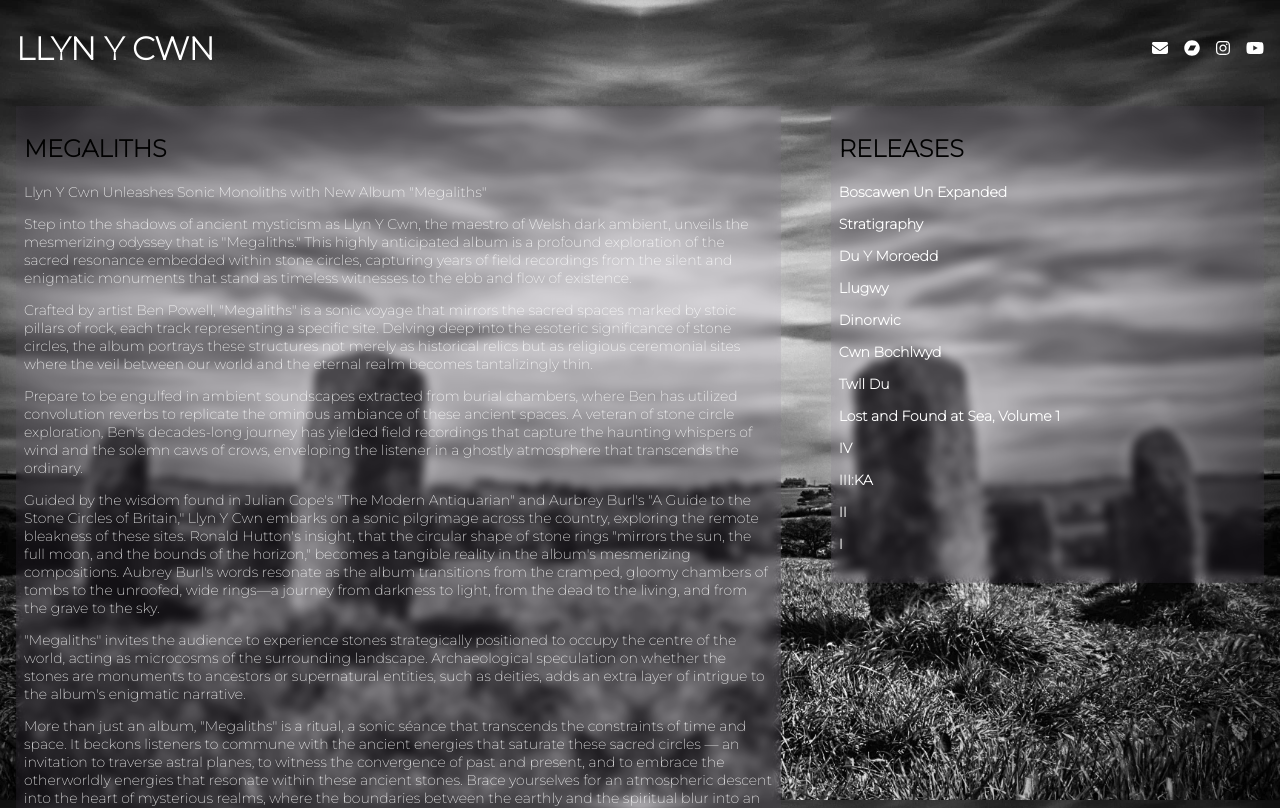
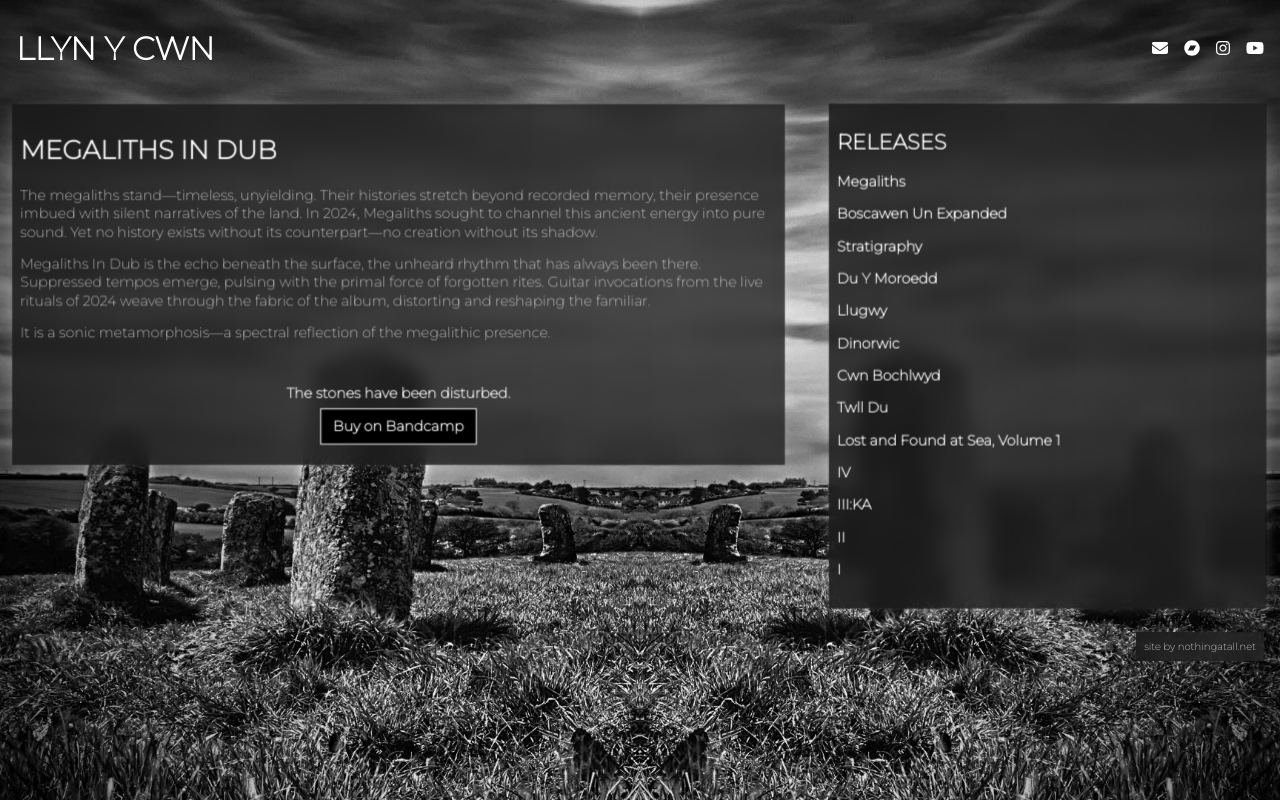
Before and after one commit to nothingatalldotnet/llynycwn.co.uk, a Vue app in the folder llyn-y-cwn/: page / in a window 1280 px wide. Shown: the top 808 px of the page. Built offline with nearby package versions, Linux system fonts and the light colour scheme.

Commit message:
megaliths in dub

```diff
--- a/llyn-y-cwn/src/components/AppFooter.vue
+++ b/llyn-y-cwn/src/components/AppFooter.vue
@@ -19,11 +19,18 @@
         div {
             padding: 0.5rem;
             backdrop-filter: blur(5px);
-            background-color: rgba(128, 128, 128, 0.1);
+            background: linear-gradient(
+                270deg,
+                rgba(25, 25, 25, 0.85),
+                rgba(35, 35, 35, 0.8),
+                rgba(25, 25, 25, 0.85)
+            );
+            background-size: 200% 200%;
+            backdrop-filter: blur(8px);
 
             p, a {
                 margin: 0;
-                color: #000;
+                color: #fff;
                 text-decoration: none;
             }
         }
--- a/llyn-y-cwn/src/components/NewsBlock.vue
+++ b/llyn-y-cwn/src/components/NewsBlock.vue
@@ -1,20 +1,14 @@
 <template>
     <section class="news-section">
-        <h2>Megaliths</h2>
+        <h2>Megaliths In Dub</h2>
         <div>
-            <p>Llyn Y Cwn Unleashes Sonic Monoliths with New Album "Megaliths"</p>
-            <p>Step into the shadows of ancient mysticism as Llyn Y Cwn, the maestro of Welsh dark ambient, unveils the mesmerizing odyssey that is "Megaliths." This highly anticipated album is a profound exploration of the sacred resonance embedded within stone circles, capturing years of field recordings from the silent and enigmatic monuments that stand as timeless witnesses to the ebb and flow of existence.</p>
-            <p>Crafted by artist Ben Powell, "Megaliths" is a sonic voyage that mirrors the sacred spaces marked by stoic pillars of rock, each track representing a specific site. Delving deep into the esoteric significance of stone circles, the album portrays these structures not merely as historical relics but as religious ceremonial sites where the veil between our world and the eternal realm becomes tantalizingly thin.</p>
-            <p>Prepare to be engulfed in ambient soundscapes extracted from burial chambers, where Ben has utilized convolution reverbs to replicate the ominous ambiance of these ancient spaces. A veteran of stone circle exploration, Ben's decades-long journey has yielded field recordings that capture the haunting whispers of wind and the solemn caws of crows, enveloping the listener in a ghostly atmosphere that transcends the ordinary.</p>
-            <p>Guided by the wisdom found in Julian Cope's "The Modern Antiquarian" and Aurbrey Burl's "A Guide to the Stone Circles of Britain," Llyn Y Cwn embarks on a sonic pilgrimage across the country, exploring the remote bleakness of these sites. Ronald Hutton's insight, that the circular shape of stone rings "mirrors the sun, the full moon, and the bounds of the horizon," becomes a tangible reality in the album's mesmerizing compositions. Aubrey Burl's words resonate as the album transitions from the cramped, gloomy chambers of tombs to the unroofed, wide rings—a journey from darkness to light, from the dead to the living, and from the grave to the sky.</p>
-            <p>"Megaliths" invites the audience to experience stones strategically positioned to occupy the centre of the world, acting as microcosms of the surrounding landscape. Archaeological speculation on whether the stones are monuments to ancestors or supernatural entities, such as deities, adds an extra layer of intrigue to the album's enigmatic narrative.</p>
-            <p>More than just an album, "Megaliths" is a ritual, a sonic séance that transcends the constraints of time and space. It beckons listeners to commune with the ancient energies that saturate these sacred circles — an invitation to traverse astral planes, to witness the convergence of past and present, and to embrace the otherworldly energies that resonate within these ancient stones. Brace yourselves for an atmospheric descent into the heart of mysterious realms, where the boundaries between the earthly and the spiritual blur into an indistinguishable, haunting atmosphere.</p>
-            <p>Experience the haunting beauty of "Megaliths" as Llyn Y Cwn unlocks the gates to the mystical realms of stone circles.</p>
+            <p>The megaliths stand—timeless, unyielding. Their histories stretch beyond recorded memory, their presence imbued with silent narratives of the land. In 2024, Megaliths sought to channel this ancient energy into pure sound. Yet no history exists without its counterpart—no creation without its shadow.</p>
+            <p>Megaliths In Dub is the echo beneath the surface, the unheard rhythm that has always been there. Suppressed tempos emerge, pulsing with the primal force of forgotten rites. Guitar invocations from the live rituals of 2024 weave through the fabric of the album, distorting and reshaping the familiar.</p>
+            <p>It is a sonic metamorphosis—a spectral reflection of the megalithic presence.</p>
         </div>
         <div class="center-hard">
-            <p>Embrace the darkness, and let the stones speak.</p>
-            <p>The journey begins now.</p>
-            <a href="https://llynycwn.bandcamp.com/album/megaliths" target="_blank" title="LLyn Y Cwn - Megaliths">
+            <p>The stones have been disturbed.</p>
+            <a href="https://coldspring.bandcamp.com/album/megaliths-in-dub-csr354cd" target="_blank" title="LLyn Y Cwn - Megaliths In Dub">
                 Buy on Bandcamp
             </a>
         </div>
@@ -22,22 +16,12 @@
 </template>
 
 <style lang="scss">
-    @mixin keyframes($animation-name) {
-        @-webkit-keyframes #{$animation-name} {
-            @content;
-        }
-        @-moz-keyframes #{$animation-name} {
-            @content;
-        }
-        @-ms-keyframes #{$animation-name} {
-            @content;
-        }
-        @-o-keyframes #{$animation-name} {
-            @content;
-        }
-        @keyframes #{$animation-name} {
-            @content;
-        }
+        @mixin keyframes($animation-name) {
+        @-webkit-keyframes #{$animation-name} { @content; }
+        @-moz-keyframes #{$animation-name} { @content; }
+        @-ms-keyframes #{$animation-name} { @content; }
+        @-o-keyframes #{$animation-name} { @content; }
+        @keyframes #{$animation-name} { @content; }
     }
 
     @mixin animation($str) {
@@ -51,29 +35,47 @@
     @include keyframes(pulse) {
         0% {
             backdrop-filter: blur(5px);
-            background-color: rgba(128, 128, 128, 0.1);
+            transform: scale(1);
+            box-shadow: 0 0 6px rgba(255, 255, 255, 0.08);
         }
         50% {
-            backdrop-filter: blur(5px);
-            background-color: rgba(121, 101, 138, 0.1)
+            backdrop-filter: blur(9px);
+            transform: scale(1.01);
+            box-shadow: 0 0 14px rgba(255, 255, 255, 0.18);
         }
         100% {
             backdrop-filter: blur(5px);
-            background-color: rgba(128, 128, 128, 0.1);
+            transform: scale(1);
+            box-shadow: 0 0 6px rgba(255, 255, 255, 0.08);
         }
     }
+
+    @include keyframes(shimmer-bg) {
+        0%   { background-position: 0% 50%; }
+        100% { background-position: 120% 50%; }
+    }
+
+    @include keyframes(fadeUp) {
+        0% { opacity: 0; transform: translateY(20px); }
+        100% { opacity: 1; transform: translateY(0); }
+    }
+
     .news-section {
         padding: 0.5rem 0.5rem 1em 0.5rem;
         width: 60%;
         max-width: 1000px;
         height: fit-content;
         overflow: hidden;
-        background-color: rgba(128, 128, 128, 0.1);
+        background: linear-gradient(
+            270deg,
+            rgba(25, 25, 25, 0.85),
+            rgba(35, 35, 35, 0.8),
+            rgba(25, 25, 25, 0.85)
+        );
+        background-size: 200% 200%;
         backdrop-filter: blur(8px);
-        animation-name: color;
-        animation-duration: 10s;
-        animation-iteration-count: infinite;
-        @include animation('pulse 10s infinite');
+
+        @include animation('pulse 10s infinite ease-in-out, shimmer-bg 45s linear infinite');
 
         @media (max-width: 767px) {
             max-width: unset;
@@ -82,19 +84,27 @@
 
         h2 {
             text-transform: uppercase;
+            font-size: 1.6rem;
+            color: #fff;
         }
 
         div {
             padding-bottom: 0.83em;
 
             p {
-                color: #fff;
-                font-size: 14px;
+            color: #eee;
+            font-size: 14px;
+            opacity: 0;
+            @include animation('fadeUp 1s ease forwards');
             }
 
+            p:nth-child(1) { animation-delay: 0.2s; }
+            p:nth-child(2) { animation-delay: 0.5s; }
+            p:nth-child(3) { animation-delay: 0.8s; }
+
             &.center-hard {
-                text-align: center;
-                font-weight: bold;
+            text-align: center;
+            font-weight: bold;
             }
         }
 
@@ -102,8 +112,17 @@
             color: #fff;
             font-size: 14px;
             text-decoration: none;
-            padding: 8px;
-            background: #000000;
+            padding: 8px 12px;
+            background: #000;
+            border: 1px solid #fff;
+            transition: all 0.3s ease;
+
+            &:hover {
+                background: #fff;
+                color: #000;
+                box-shadow: 0 0 8px #fff;
+                transform: scale(1.05);
+            }
         }
     }
 </style>
--- a/llyn-y-cwn/src/components/ReleaseBlock.vue
+++ b/llyn-y-cwn/src/components/ReleaseBlock.vue
@@ -19,6 +19,7 @@
 
   onMounted(() => {
     releases.value = [
+      { title: 'Megaliths', image: '', link: 'https://llynycwn.bandcamp.com/album/megaliths' },
       { title: 'Boscawen Un Expanded', image: '', link: 'https://llynycwn.bandcamp.com/track/boscawen-un-expanded' },
       { title: 'Stratigraphy', image: '', link: 'https://llynycwn.bandcamp.com/album/stratigraphy' },
       { title: 'Du Y Moroedd', image: '', link: 'https://llynycwn.bandcamp.com/album/du-y-moroedd' },
@@ -38,21 +39,11 @@
 
   <style lang="scss">
     @mixin keyframes($animation-name) {
-        @-webkit-keyframes #{$animation-name} {
-            @content;
-        }
-        @-moz-keyframes #{$animation-name} {
-            @content;
-        }
-        @-ms-keyframes #{$animation-name} {
-            @content;
-        }
-        @-o-keyframes #{$animation-name} {
-            @content;
-        }
-        @keyframes #{$animation-name} {
-            @content;
-        }
+      @-webkit-keyframes #{$animation-name} { @content; }
+      @-moz-keyframes #{$animation-name} { @content; }
+      @-ms-keyframes #{$animation-name} { @content; }
+      @-o-keyframes #{$animation-name} { @content; }
+      @keyframes #{$animation-name} { @content; }
     }
 
     @mixin animation($str) {
@@ -66,40 +57,63 @@
     @include keyframes(pulse) {
       0% {
         backdrop-filter: blur(5px);
-            background-color: rgba(128, 128, 128, 0.1);
+        transform: scale(1);
+        box-shadow: 0 0 6px rgba(255, 255, 255, 0.08);
       }
       50% {
-            backdrop-filter: blur(5px);
-            background-color: rgba(121, 101, 138, 0.1)
+        backdrop-filter: blur(9px);
+        transform: scale(1.01);
+        box-shadow: 0 0 14px rgba(255, 255, 255, 0.18);
       }
       100% {
         backdrop-filter: blur(5px);
-            background-color: rgba(128, 128, 128, 0.1);
+        transform: scale(1);
+        box-shadow: 0 0 6px rgba(255, 255, 255, 0.08);
       }
     }
 
+    @include keyframes(shimmer-bg) {
+      0%   { background-position: 0% 50%; }
+      100% { background-position: 120% 50%; }
+    }
 
     .releases-section {
       padding: 0.5rem 0.5rem 1em 0.5rem;
       overflow-y: auto;
       height: fit-content;
       flex: 1;
-      background-color: rgba(128, 128, 128, 0.1);
+      background: linear-gradient(
+        270deg,
+        rgba(25, 25, 25, 0.85),
+        rgba(35, 35, 35, 0.8),
+        rgba(25, 25, 25, 0.85)
+      );
+      background-size: 200% 200%;
       backdrop-filter: blur(8px);
-      animation-name: color;
-      animation-duration: 10s;
-      animation-iteration-count: infinite;
-      @include animation('pulse 10s infinite');
+
+      @include animation('pulse 10s infinite ease-in-out, shimmer-bg 45s linear infinite');
 
       @media (max-width: 767px) {
         max-width: unset;
         width: 100%;
       }
 
+      h2 {
+          text-transform: uppercase;
+          font-size: 1.3rem;
+          color: #fff;
+      }
+
       ul {
         list-style: none;
         padding: 0;
         margin: 0;
+
+        li {
+          color: #eee;
+          font-size: 14px;
+          margin-bottom: 0.5em;
+        }
       }
     }
   </style>
```
Lines whose indentation alone changed are shown as unchanged.
